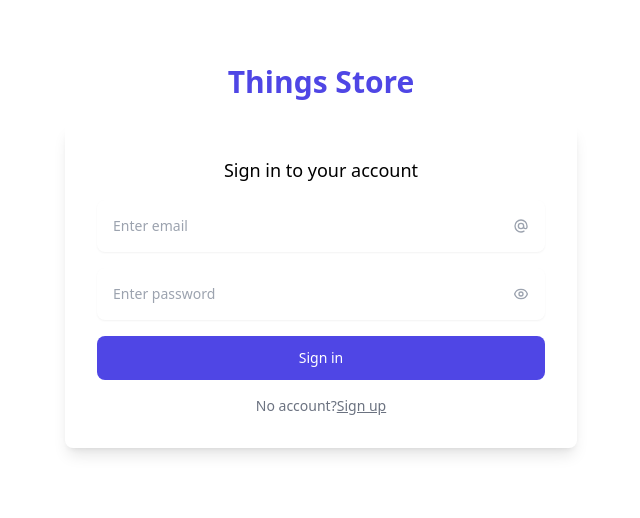
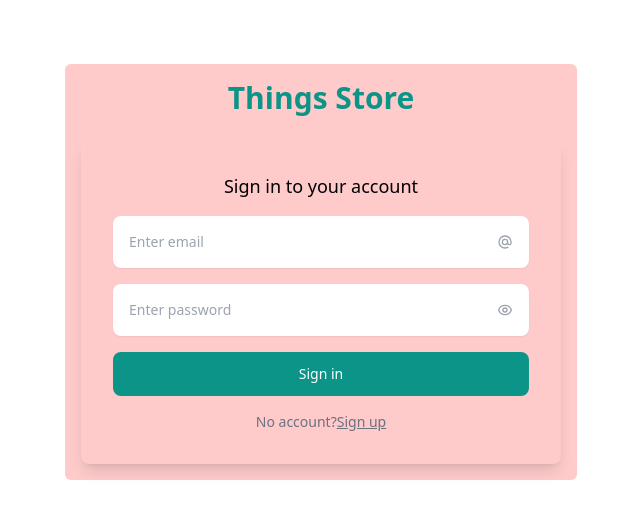
Before and after one commit to esmaaksoy/Things-Shop, a React (Create React App) app: page / in a window 1280 px wide. Shown: the top 518 px of the page, without its empty margins (319-959 px from the left). Built offline with nearby package versions, Linux system fonts and the light colour scheme; no server answers.

Commit message:
login style

```diff
--- a/src/Pages/Login.jsx
+++ b/src/Pages/Login.jsx
@@ -19,9 +19,9 @@ const Login = () => {
     }
   }
   return (
-    <div className="mx-auto max-w-screen-xl px-4 py-16 sm:px-6 lg:px-8">
-      <div className="mx-auto max-w-lg">
-        <h1 className="text-center text-2xl font-bold text-indigo-600 sm:text-3xl">
+    <div className="mx-auto max-w-screen-xl px-4 py-16 sm:px-6 lg:px-8 ">
+      <div className="mx-auto max-w-lg bg-red-200 p-4 rounded-md">
+        <h1 className="text-center text-2xl font-bold text-teal-600 sm:text-3xl">
           Things Store
         </h1>
 
@@ -102,7 +102,7 @@ const Login = () => {
           </div>
           <button
             type="submit"
-            className="block w-full rounded-lg bg-indigo-600 px-5 py-3 text-sm font-medium text-white"
+            className="block w-full rounded-lg bg-teal-600 px-5 py-3 text-sm font-medium text-white"
           >
             Sign in
           </button>
```
